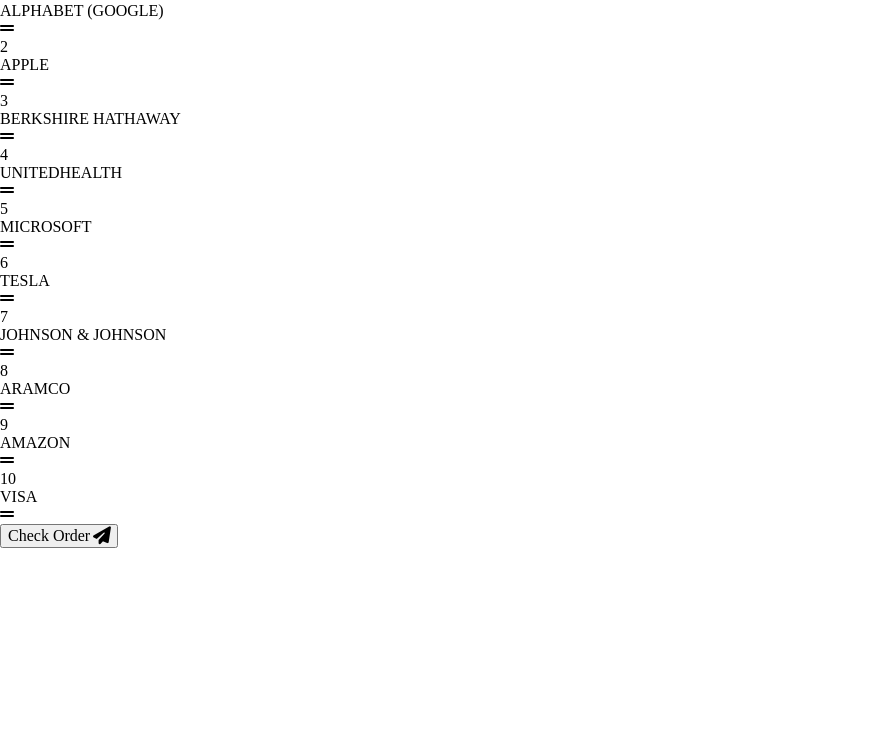
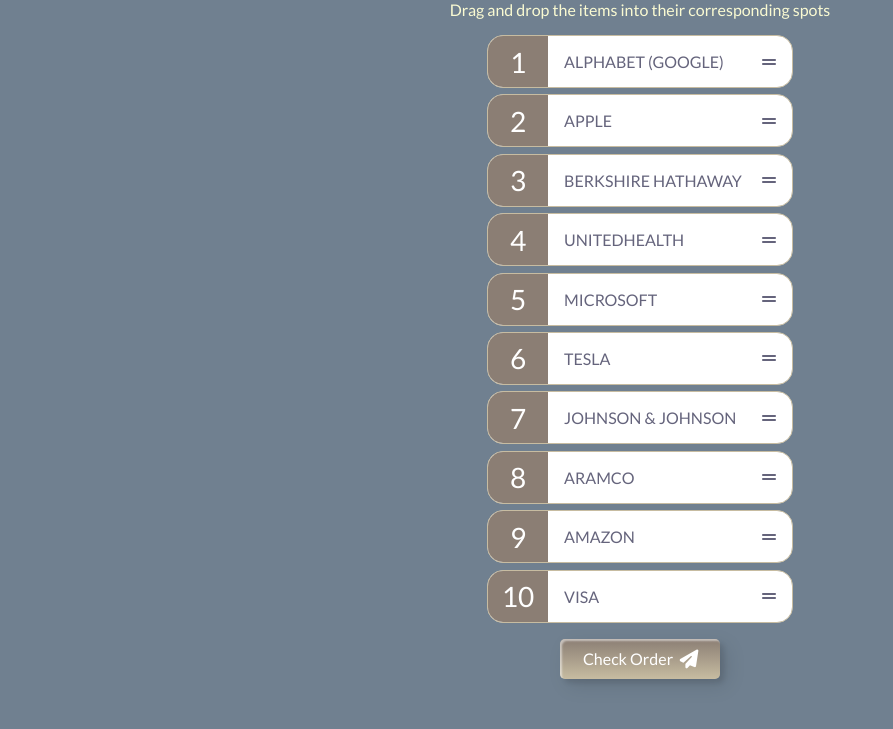
Before and after one commit to Aleksey-Mazur/Richest-Companies-Drag-Drop-List-, a website: page app/index.html in a window 1280 px wide. Shown: the part 71-800 px from the top of the page, without its empty margins (0-893 px from the left). Drawn offline with Linux system fonts and the light colour scheme; files that its build step writes are made by us from their sources.

Commit message:
styles added; small changes in html

```diff
--- a/app/index.html
+++ b/app/index.html
@@ -16,10 +16,12 @@
     <div class="wrapper">
       <main class="main">
         <h1>10 Richest Companies</h1>
-        <p>Drag and drop the items into their corresponding spots</p>
+        <p class="description">
+          Drag and drop the items into their corresponding spots
+        </p>
         <ul class="draggable-list" id="draggable-list"></ul>
         <button class="check-btn" id="check">
-          Check Order <i class="fa fa-paper-plane fa-beat"></i>
+          <span> Check Order <i class="fa fa-paper-plane fa-beat"></i> </span>
         </button>
       </main>
     </div>
--- a/app/js/main.js
+++ b/app/js/main.js
@@ -23,8 +23,6 @@
     .sort((a, b) => a.sort - b.sort)
     .map(company => company.value)
     .forEach((company, index) => {
-      console.log(company);
-
       const listItem = document.createElement('li');
       listItem.setAttribute('data-index', index);
 
--- a/app/scss/_fonts.scss
+++ b/app/scss/_fonts.scss
@@ -0,0 +1 @@
+@import url('https://fonts.googleapis.com/css2?family=Lato:ital,wght@0,100;0,300;0,400;0,700;0,900;1,100;1,300;1,400;1,700;1,900&display=swap');
--- a/app/scss/_global.scss
+++ b/app/scss/_global.scss
@@ -1,6 +1,7 @@
 html,
 body {
-  height: 100%;
+  font-family: $main-font;
+  background-color: $main-color;
 }
 
 .wrapper {
@@ -10,11 +11,165 @@
 }
 
 .main {
+  display: flex;
+  flex-direction: column;
+  align-items: center;
+  justify-content: flex-start;
+  height: 100vh;
   flex: 1 0 auto;
+  gap: 1rem;
+  padding: 1rem;
+
+  h1,
+  .description {
+    text-align: center;
+    color: $heading-color;
+  }
 }
 
-.container {
-  max-width: 1200px;
-  margin: 0 auto;
-  padding: 0 15px;
+.draggable-list {
+  color: $text-color;
+  display: flex;
+  flex-direction: column;
+  gap: 0.4rem;
+
+  li {
+    background-color: #fff;
+    display: flex;
+    border: 1px solid $border-color;
+    border-radius: $border-radius;
+    overflow: hidden;
+
+    &:not(:last-of-type) {
+      border-bottom: 1px solid $border-color;
+    }
+  }
+
+  .number {
+    font-size: 1.75rem;
+    height: 100%;
+    width: 3.75rem;
+    background-color: $background-color;
+    color: #fff;
+    display: flex;
+    align-items: center;
+    justify-content: center;
+  }
+
+  .draggable {
+    display: flex;
+    align-items: center;
+    justify-content: space-between;
+    padding: 1rem;
+    flex: 1;
+    cursor: pointer;
+
+    .company-name {
+      margin: 0 1.25rem 0 0;
+    }
+  }
 }
+
+li.right .company-name {
+  color: $green;
+}
+
+li.wrong .company-name {
+  color: $red;
+}
+
+li.over .draggable {
+  background-color: $gray;
+}
+
+.check-btn {
+  width: 130px;
+  height: 40px;
+  color: #fff;
+  border-radius: 5px;
+  padding: 10px 25px;
+  font-family: 'Lato', sans-serif;
+  font-weight: 500;
+  background: transparent;
+  cursor: pointer;
+  transition: all 0.3s ease;
+  position: relative;
+  display: inline-block;
+  box-shadow: inset 2px 2px 2px 0px rgba(255, 255, 255, 0.5),
+    7px 7px 20px 0px rgba(0, 0, 0, 0.1), 4px 4px 5px 0px rgba(0, 0, 0, 0.1);
+  outline: none;
+  &:active {
+    transform: scale(0.96);
+  }
+}
+
+.check-btn {
+  background: linear-gradient(0deg, $border-color 0%, $background-color 100%);
+  width: 10rem;
+  height: 2.5rem;
+  line-height: 2.6;
+  padding: 0;
+  border: none;
+}
+.check-btn span {
+  position: relative;
+  display: flex;
+  align-items: center;
+  justify-content: center;
+  column-gap: 0.5rem;
+  width: 100%;
+  height: 100%;
+}
+.check-btn:before,
+.check-btn:after {
+  position: absolute;
+  content: '';
+  right: 0;
+  top: 0;
+  background: $background-color;
+  transition: all 0.3s ease;
+}
+.check-btn:before {
+  height: 0%;
+  width: 2px;
+}
+.check-btn:after {
+  width: 0%;
+  height: 2px;
+}
+.check-btn:hover {
+  background: #fff;
+  box-shadow: none;
+}
+.check-btn:hover:before {
+  height: 100%;
+}
+.check-btn:hover:after {
+  width: 100%;
+}
+.check-btn span:hover {
+  color: $background-color;
+}
+.check-btn span:before,
+.check-btn span:after {
+  position: absolute;
+  content: '';
+  left: 0;
+  bottom: 0;
+  background: $background-color;
+  transition: all 0.3s ease;
+}
+.check-btn span:before {
+  width: 2px;
+  height: 0%;
+}
+.check-btn span:after {
+  width: 0%;
+  height: 2px;
+}
+.check-btn span:hover:before {
+  height: 100%;
+}
+.check-btn span:hover:after {
+  width: 100%;
+}
--- a/app/scss/_libs.scss
+++ b/app/scss/_libs.scss
@@ -1,4 +1,4 @@
 .fa {
   --fa-animation-duration: 4s;
-  --fa-beat-scale: 1.2;
+  --fa-beat-scale: 1.3;
 }
--- a/app/scss/_vars.scss
+++ b/app/scss/_vars.scss
@@ -0,0 +1,10 @@
+$main-font: 'Lato', sans-serif;
+$main-color: #708090;
+$green: #3ae374;
+$red: #ff3838;
+$border-radius: 1rem;
+$background-color: #8b7e74;
+$border-color: #c7bca1;
+$text-color: #65647c;
+$gray: #f1d3b3;
+$heading-color: #fafad2;
```
Also changed, not shown: app/css/style.min.css, app/js/main.min.js.
